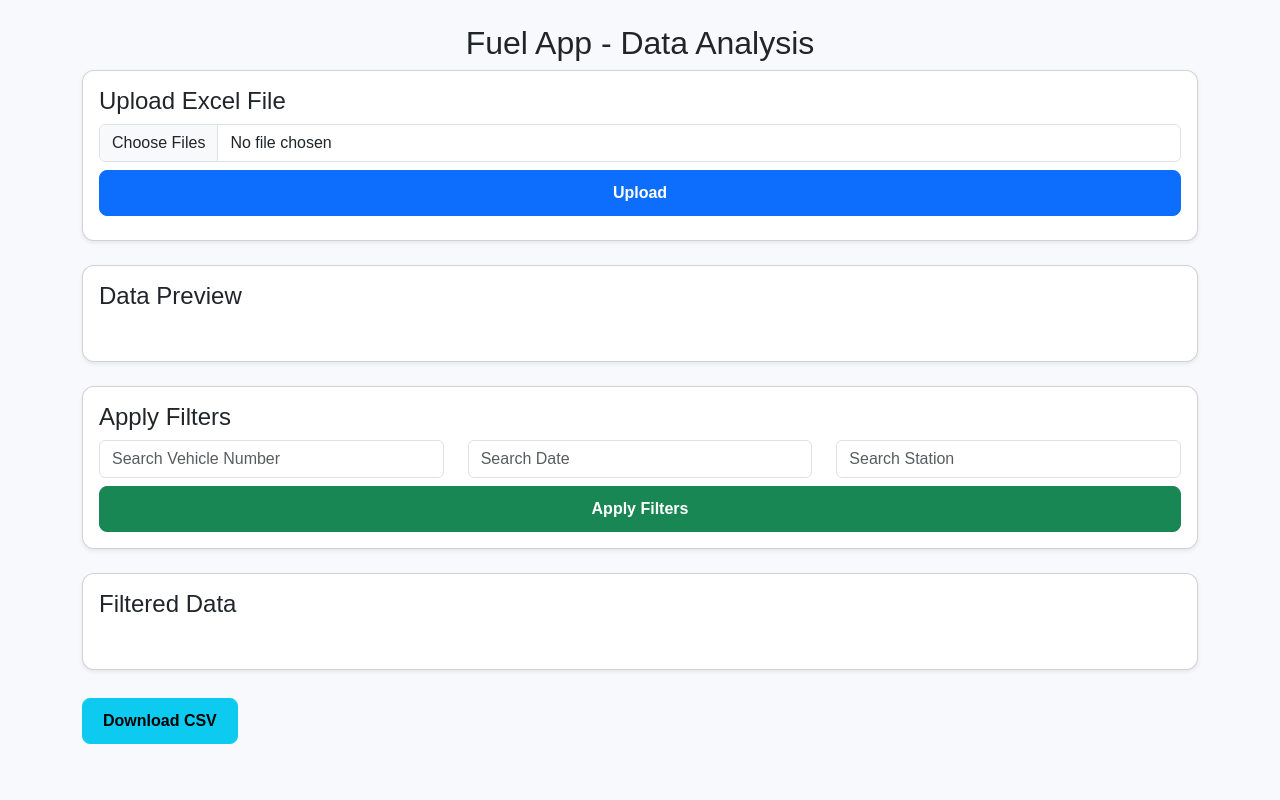
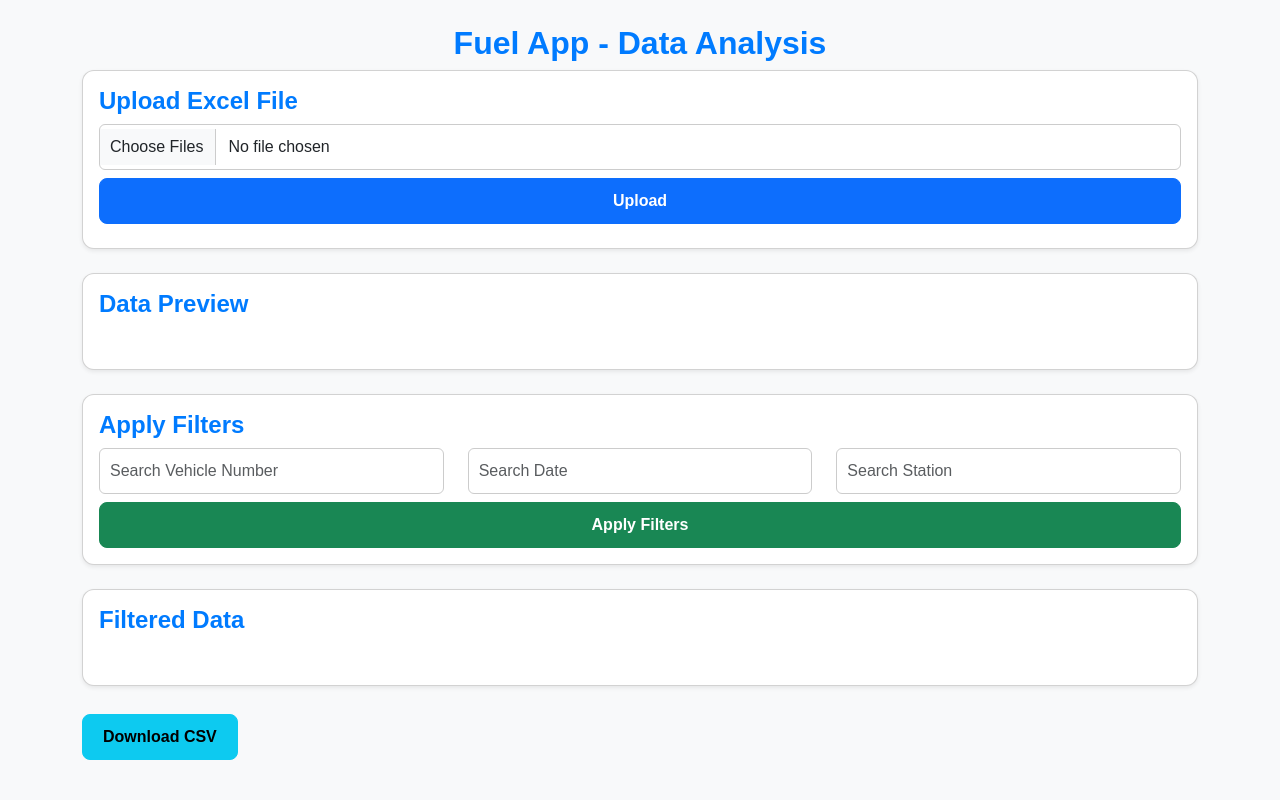
Before and after one commit to Aaiydh/fuel-app, a Flask app: page / in a window 1280 px wide. Run offline with Flask 2, Linux system fonts and the light colour scheme; some libraries are stand-ins or nearby versions.

Commit message:
UI Enhancements: Updated styles.css with modern design

```diff
--- a/static/styles.css
+++ b/static/styles.css
@@ -1,21 +1,30 @@
+/* General Styling */
 body {
-    background-color: #f7f9fc;
-    font-family: 'Arial', sans-serif;
+    background-color: #f8f9fa;
+    font-family: 'Poppins', sans-serif;
+    color: #333;
+    margin: 20px;
+}
+
+h2, h4 {
+    font-weight: bold;
+    color: #007bff;
 }
 
 .card {
-    background: white;
+    background: #ffffff;
     padding: 20px;
     border-radius: 12px;
-    box-shadow: 0 4px 8px rgba(0,0,0,0.05);
+    box-shadow: 0 4px 8px rgba(0,0,0,0.1);
     margin-bottom: 20px;
 }
 
+/* Buttons */
 button, .btn {
     border-radius: 8px;
     padding: 10px 20px;
-    font-weight: bold;
-    transition: 0.3s ease;
+    font-weight: 600;
+    transition: all 0.3s ease;
 }
 
 button:hover, .btn:hover {
@@ -23,6 +32,7 @@ button:hover, .btn:hover {
     color: white;
 }
 
+/* Tables */
 table {
     width: 100%;
     border-collapse: collapse;
@@ -49,9 +59,23 @@ tr:nth-child(even) {
     background-color: #ffc107;
 }
 
+/* Summary Box */
 #summaryBox {
-    background-color: #f8f9fa;
+    background-color: #f1f3f5;
     padding: 15px;
     border-radius: 10px;
-    box-shadow: 0 2px 4px rgba(0,0,0,0.1);
+    box-shadow: 0 2px 6px rgba(0,0,0,0.1);
+    display: none;
 }
+
+/* Inputs */
+input[type="text"], input[type="file"] {
+    border-radius: 6px;
+    padding: 10px;
+    border: 1px solid #ccc;
+}
+
+/* Add smooth transitions */
+.card, button, table, input {
+    transition: all 0.3s ease-in-out;
+}
```
